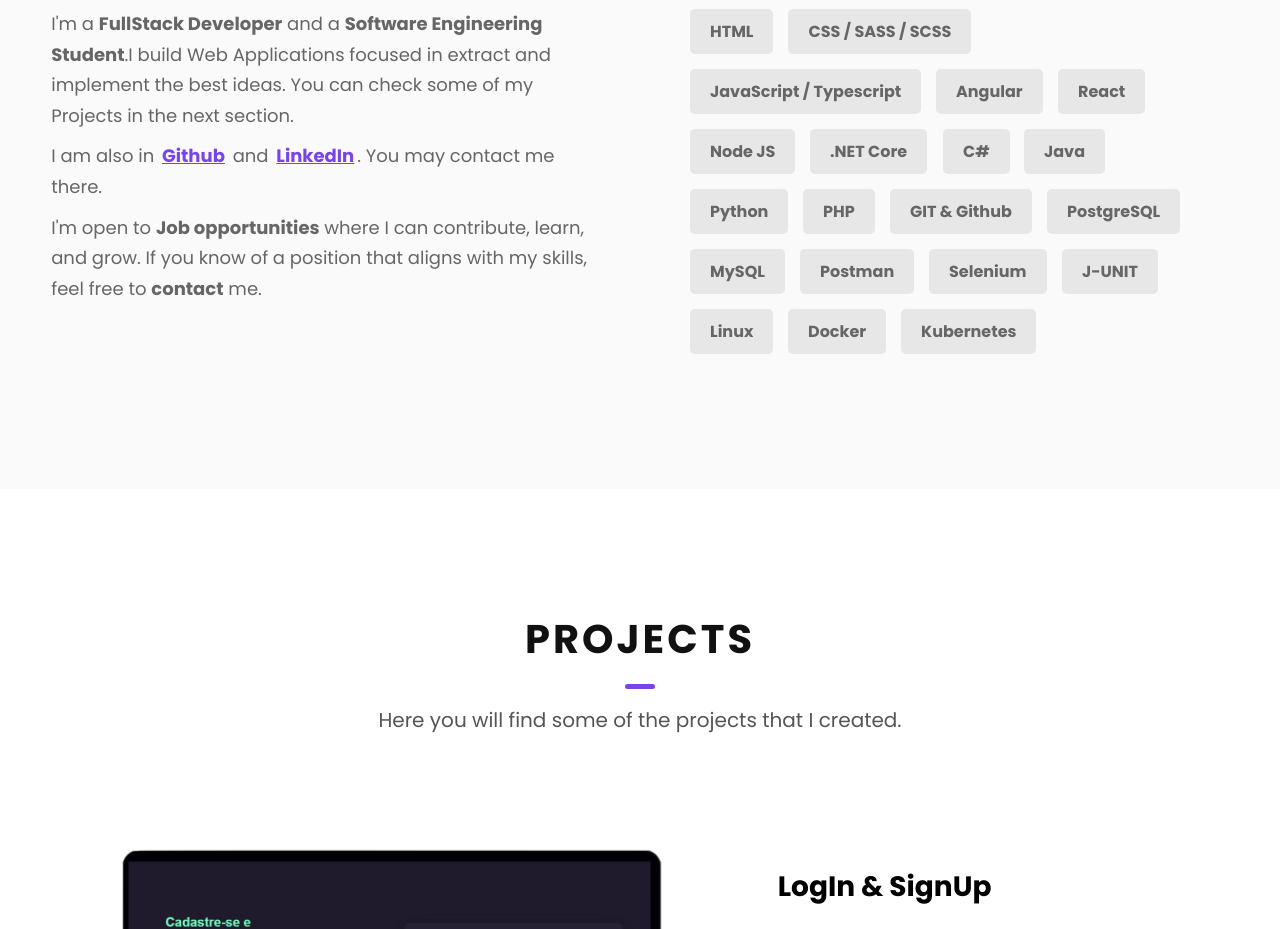
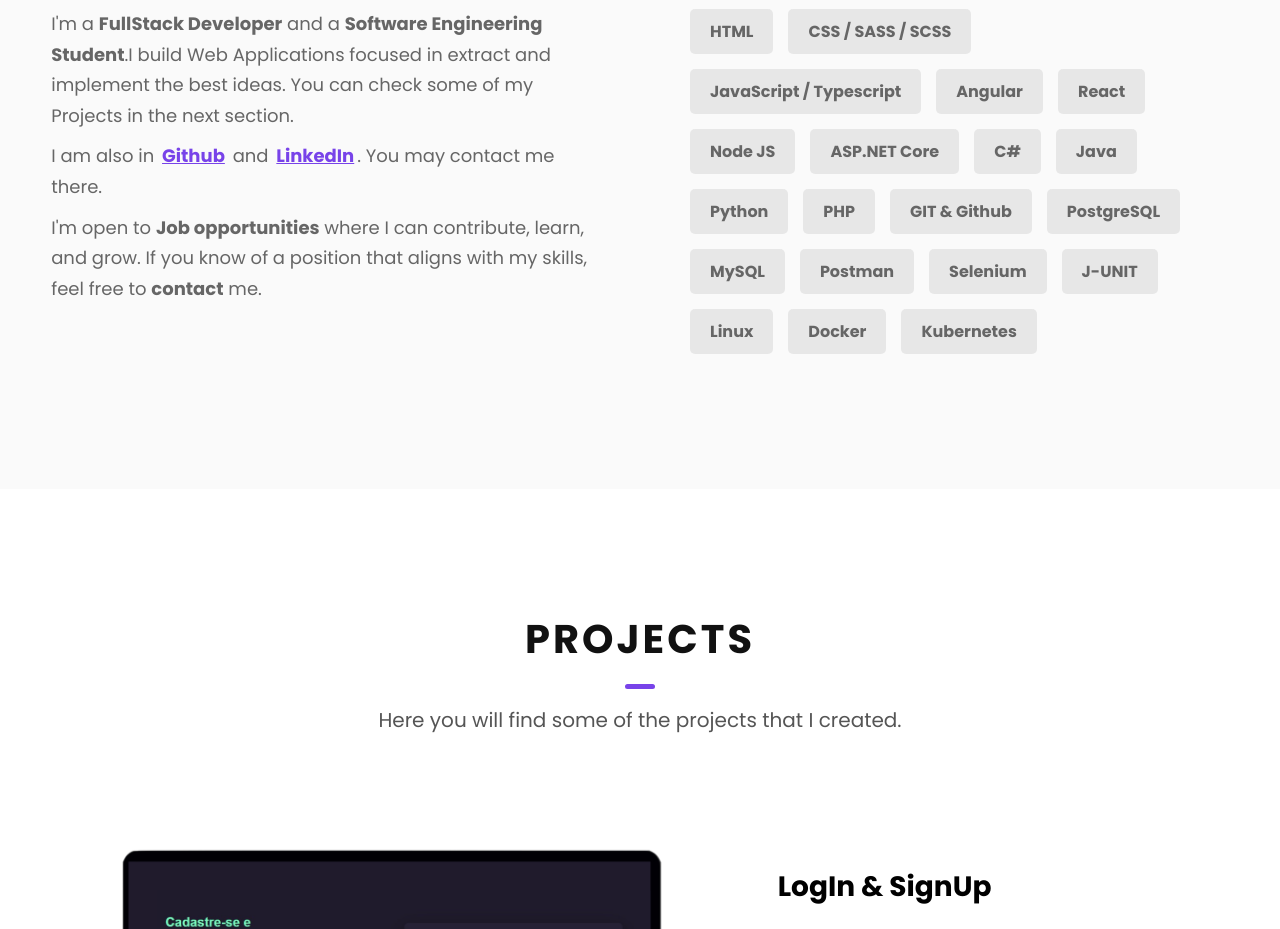
Before and after one commit to Davi-J-Manoel/Portfolio, a React (Vite) app: page / in a window 1280 px wide. Shown: the part 1260-2189 px from the top of the page. Built offline with nearby package versions, Linux system fonts and the light colour scheme.

Commit message:
Update About.jsx

```diff
--- a/src/Pages/About/About.jsx
+++ b/src/Pages/About/About.jsx
@@ -106,7 +106,7 @@ export default function About() {
                 data-aos="zoom-out-up"
                 data-aos-duration="3000"
               >
-                .NET Core
+                ASP.NET Core
               </div>
               <div
                 className={styles.skill}
```
